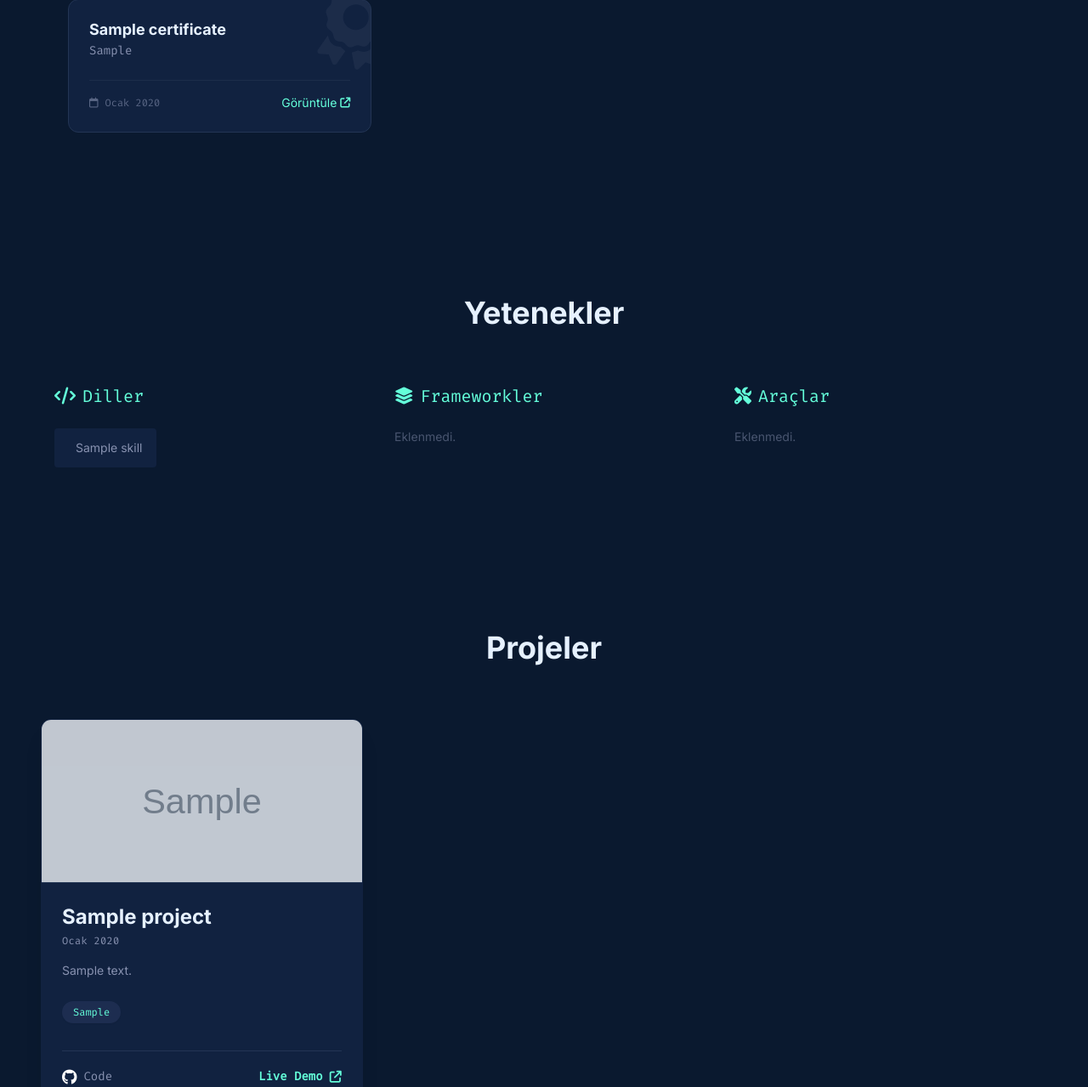
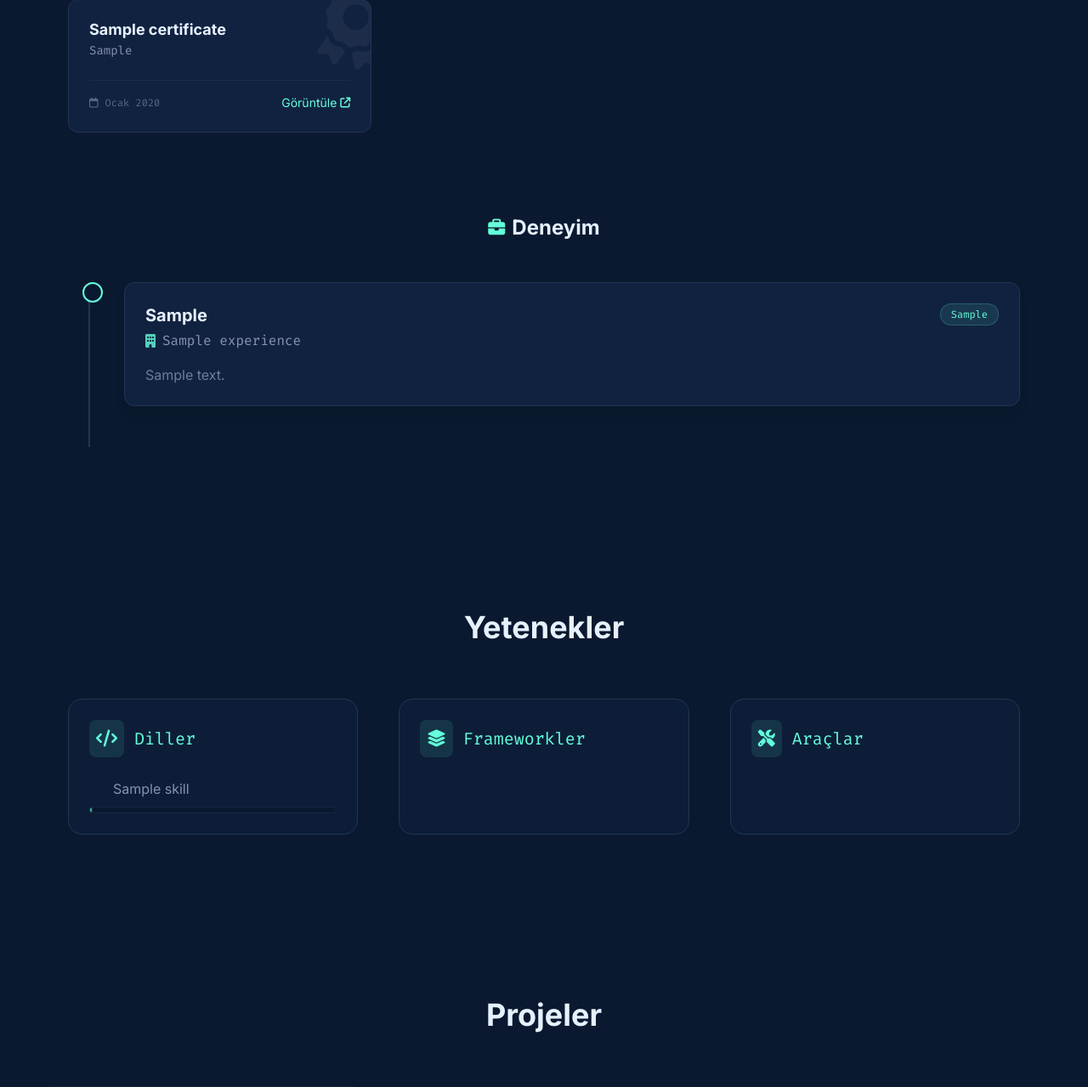
Before and after one commit to akfoz45/Portfolio-2.0, a Django app: page / in a window 1280 px wide. Shown: the part 1687-2966 px from the top of the page at 85% size. Run offline with Django 5.2, Linux system fonts and the light colour scheme; tables that the repository leaves empty hold one stand-in row (values such as "Sample post"); grey boxes marked "Sample" are stand-in pictures; some libraries are stand-ins or nearby versions.

Commit message:
Some bugs fixed

```diff
--- a/base/models.py
+++ b/base/models.py
@@ -67,6 +67,7 @@
     major = models.CharField(max_length=50, verbose_name="Bölüm Adı", blank=True)
     duration = models.CharField(max_length=50, verbose_name="Süre (Örn: 2020 - 2024)")
     grade = models.CharField(max_length=25, verbose_name="Not ortalaması (Opsiyonel)", blank=True)
+    order = models.IntegerField(default=0, verbose_name="Sıralama (Örn: 1, 2, 3)", blank=True)
 
     def __str__(self):
         return self.school_name
@@ -74,6 +75,7 @@
     class Meta:
         verbose_name = "Eğitim"
         verbose_name_plural = "Eğitim Bilgileri"
+        ordering = ['order']
 
 
 class Experience(models.Model):
@@ -81,6 +83,7 @@
     position = models.CharField(max_length=50, verbose_name="Pozisyon")
     duration = models.CharField(max_length=50, verbose_name="Çalışma Süresi")
     descreption = models.TextField(verbose_name="İş Tanımı / Açıklama")
+    order = models.IntegerField(default=0, verbose_name="Sıralama (Örn: 1, 2, 3)", blank=True)
 
     def __str__(self):
         return self.company_name
@@ -88,12 +91,14 @@
     class Meta:
         verbose_name = "Deneyim"
         verbose_name_plural = "Deneyimler"
+        ordering = ['order']
 
 class Certificate(models.Model):
     name = models.CharField(max_length=50, verbose_name="Sertifika Adı")
     issuer = models.CharField(max_length=50, verbose_name="Veren Kurum (Örn: Udemy, Coursera)")
     date = models.DateField(verbose_name="Alınma Tarihi")
     link = models.URLField(blank=True, verbose_name="Sertifika Linki (Opsiyonel)")
+    order = models.IntegerField(default=0, verbose_name="Sıralama (Örn: 1, 2, 3)", blank=True)
 
     def __str__(self):
         return self.name
@@ -101,6 +106,7 @@
     class Meta:
         verbose_name = "Sertifika"
         verbose_name_plural = "Sertifikalar"
+        ordering = ['order', '-date']
 
 class ContactMessage(models.Model):
     name = models.CharField(max_length=50, verbose_name="Gönderen Adı")
--- a/base/templates/base/home.html
+++ b/base/templates/base/home.html
@@ -30,6 +30,7 @@
 
     <link href="https://fonts.googleapis.com/css2?family=Inter:wght@300;400;600;700&family=Fira+Code:wght@300;400&display=swap" rel="stylesheet">
     <link rel="stylesheet" href="https://cdnjs.cloudflare.com/ajax/libs/font-awesome/6.4.0/css/all.min.css">
+
     <link rel="icon" type="image/png" href="{% static 'images/favicon.png' %}">
 
     <script src="https://cdn.jsdelivr.net/npm/sweetalert2@11"></script>
@@ -179,58 +180,111 @@
             </div>
             {% endif %}
 
+            {% if experiences %}
+            <div id="experience" class="mt-24">
+                <h3 class="text-2xl font-bold text-white mb-12 flex items-center justify-center gap-2">
+                    <span class="text-green font-mono text-xl"><i class="fa-solid fa-briefcase"></i></span> Deneyim
+                </h3>
+
+                <div class="relative border-l-2 border-lightestnavy ml-3 md:ml-6 space-y-12 pb-4">
+                    {% for exp in experiences %}
+                    <div class="mb-8 ml-6 md:ml-10 relative group">
+
+                        <span class="absolute -left-[33px] md:-left-[49px] top-0 bg-navy border-2 border-green w-4 h-4 md:w-6 md:h-6 rounded-full flex items-center justify-center group-hover:scale-125 transition duration-300 z-10">
+                            <div class="w-1.5 h-1.5 md:w-2 md:h-2 bg-green rounded-full opacity-0 group-hover:opacity-100 transition"></div>
+                        </span>
+
+                        <div class="bg-lightnavy p-6 rounded-xl border border-lightestnavy hover:-translate-y-1 hover:border-green/30 transition duration-300 shadow-lg relative">
+
+                            <div class="flex flex-col md:flex-row md:justify-between md:items-start gap-2 mb-4">
+                                <div>
+                                    <h4 class="text-xl font-bold text-white group-hover:text-green transition mb-1">
+                                        {{ exp.position }}
+                                    </h4>
+                                    <h5 class="text-base text-slate font-mono flex items-center gap-2">
+                                        <i class="fa-solid fa-building text-green/80"></i> {{ exp.company_name }}
+                                    </h5>
+                                </div>
+                                <span class="text-xs font-mono text-green bg-green/10 px-3 py-1 rounded-full border border-green/20 whitespace-nowrap self-start">
+                                    {{ exp.duration }}
+                                </span>
+                            </div>
+
+                            <div class="text-slate/80 leading-relaxed text-sm md:text-base">
+                                {{ exp.descreption|linebreaksbr }}
+                            </div>
+                        </div>
+                    </div>
+                    {% endfor %}
+                </div>
+            </div>
+            {% endif %}
+
         </section>
 
-        <section id="skills" class="py-24 max-w-6xl mx-auto">
-            <h2 class="text-3xl md:text-4xl font-bold text-white mb-16 text-center">
-                Yetenekler
-            </h2>
+        <section id="skills" class="py-24 max-w-7xl mx-auto px-6 lg:px-8 reveal">
+            <h2 class="text-3xl md:text-4xl font-bold text-white mb-16 text-center">Yetenekler</h2>
 
             <div class="grid md:grid-cols-2 lg:grid-cols-3 gap-12">
-                <div>
-                    <h3 class="text-green font-mono text-xl mb-6 flex items-center gap-2">
-                        <i class="fa-solid fa-code"></i> Diller
+                <div class="bg-lightnavy/50 p-6 rounded-2xl border border-lightestnavy backdrop-blur-sm hover:border-green/30 transition duration-300">
+                    <h3 class="text-green font-mono text-xl mb-6 flex items-center gap-3">
+                        <span class="bg-green/10 p-2 rounded-lg"><i class="fa-solid fa-code"></i></span> Diller
                     </h3>
-                    <div class="flex flex-wrap gap-3">
+                    <div class="space-y-6">
                         {% for skill in skills_languages %}
-                        <div class="bg-lightnavy px-4 py-3 rounded text-sm text-slate hover:text-green hover:bg-lightestnavy transition cursor-default border border-transparent hover:border-green/20 flex items-center gap-2">
-                            <i class="{{ skill.icon|default:'fa-solid fa-code' }} text-lg"></i>
-                            <span>{{ skill.name }}</span>
+                        <div class="group">
+                            <div class="flex justify-between mb-2">
+                                <span class="text-slate font-medium flex items-center gap-2">
+                                    <i class="{{ skill.icon }} text-green w-5 text-center"></i> {{ skill.name }}
+                                </span>
+                                <span class="text-xs font-mono text-green opacity-0 group-hover:opacity-100 transition">{{ skill.level }}%</span>
+                            </div>
+                            <div class="h-2 w-full bg-navy rounded-full overflow-hidden border border-lightestnavy/50">
+                                <div class="h-full bg-gradient-to-r from-green to-[#0a192f] rounded-full transition-all duration-1000 ease-out w-0 group-hover:w-[{{ skill.level }}%]" style="width: {{ skill.level }}%"></div>
+                            </div>
                         </div>
-                        {% empty %}
-                        <p class="text-sm text-slate opacity-50">Eklenmedi.</p>
                         {% endfor %}
                     </div>
                 </div>
 
-                <div>
-                    <h3 class="text-green font-mono text-xl mb-6 flex items-center gap-2">
-                        <i class="fa-solid fa-layer-group"></i> Frameworkler
+                <div class="bg-lightnavy/50 p-6 rounded-2xl border border-lightestnavy backdrop-blur-sm hover:border-green/30 transition duration-300">
+                    <h3 class="text-green font-mono text-xl mb-6 flex items-center gap-3">
+                        <span class="bg-green/10 p-2 rounded-lg"><i class="fa-solid fa-layer-group"></i></span> Frameworkler
                     </h3>
-                    <div class="flex flex-wrap gap-3">
+                    <div class="space-y-6">
                         {% for skill in skills_frameworks %}
-                        <div class="bg-lightnavy px-4 py-3 rounded text-sm text-slate hover:text-green hover:bg-lightestnavy transition cursor-default border border-transparent hover:border-green/20 flex items-center gap-2">
-                            <i class="{{ skill.icon|default:'fa-solid fa-layer-group' }} text-lg"></i>
-                            <span>{{ skill.name }}</span>
+                        <div class="group">
+                            <div class="flex justify-between mb-2">
+                                <span class="text-slate font-medium flex items-center gap-2">
+                                    <i class="{{ skill.icon }} text-green w-5 text-center"></i> {{ skill.name }}
+                                </span>
+                                <span class="text-xs font-mono text-green opacity-0 group-hover:opacity-100 transition">{{ skill.level }}%</span>
+                            </div>
+                            <div class="h-2 w-full bg-navy rounded-full overflow-hidden border border-lightestnavy/50">
+                                <div class="h-full bg-gradient-to-r from-green to-[#0a192f] rounded-full transition-all duration-1000 ease-out w-0 group-hover:w-[{{ skill.level }}%]" style="width: {{ skill.level }}%"></div>
+                            </div>
                         </div>
-                        {% empty %}
-                        <p class="text-sm text-slate opacity-50">Eklenmedi.</p>
                         {% endfor %}
                     </div>
                 </div>
 
-                <div>
-                    <h3 class="text-green font-mono text-xl mb-6 flex items-center gap-2">
-                        <i class="fa-solid fa-screwdriver-wrench"></i> Araçlar
+                <div class="bg-lightnavy/50 p-6 rounded-2xl border border-lightestnavy backdrop-blur-sm hover:border-green/30 transition duration-300">
+                    <h3 class="text-green font-mono text-xl mb-6 flex items-center gap-3">
+                        <span class="bg-green/10 p-2 rounded-lg"><i class="fa-solid fa-screwdriver-wrench"></i></span> Araçlar
                     </h3>
-                    <div class="flex flex-wrap gap-3">
+                    <div class="space-y-6">
                         {% for skill in skills_tools %}
-                        <div class="bg-lightnavy px-4 py-3 rounded text-sm text-slate hover:text-green hover:bg-lightestnavy transition cursor-default border border-transparent hover:border-green/20 flex items-center gap-2">
-                            <i class="{{ skill.icon|default:'fa-solid fa-toolbox' }} text-lg"></i>
-                            <span>{{ skill.name }}</span>
+                        <div class="group">
+                            <div class="flex justify-between mb-2">
+                                <span class="text-slate font-medium flex items-center gap-2">
+                                    <i class="{{ skill.icon }} text-green w-5 text-center"></i> {{ skill.name }}
+                                </span>
+                                <span class="text-xs font-mono text-green opacity-0 group-hover:opacity-100 transition">{{ skill.level }}%</span>
+                            </div>
+                            <div class="h-2 w-full bg-navy rounded-full overflow-hidden border border-lightestnavy/50">
+                                <div class="h-full bg-gradient-to-r from-green to-[#0a192f] rounded-full transition-all duration-1000 ease-out w-0 group-hover:w-[{{ skill.level }}%]" style="width: {{ skill.level }}%"></div>
+                            </div>
                         </div>
-                        {% empty %}
-                        <p class="text-sm text-slate opacity-50">Eklenmedi.</p>
                         {% endfor %}
                     </div>
                 </div>
@@ -416,10 +470,6 @@
         </p>
     </footer>
 
-    <script>
-        document.getElementById("year").textContent = new Date().getFullYear();
-    </script>
-
     <button id="backToTop" class="fixed bottom-8 right-8 bg-green text-navy w-12 h-12 rounded-full flex items-center justify-center text-xl shadow-lg translate-y-20 opacity-0 transition-all duration-500 z-50 hover:bg-white cursor-pointer" onclick="scrollToTop()">
         <i class="fa-solid fa-arrow-up"></i>
     </button>
--- a/base/views.py
+++ b/base/views.py
@@ -26,9 +26,9 @@
     skills_frameworks = Skill.objects.filter(is_active=True, category='framework')
     skills_tools = Skill.objects.filter(is_active=True, category='tool')
     projects = Project.objects.all().order_by('order')
-    educations = Education.objects.all().order_by('-id')
-    experiences = Experience.objects.all().order_by('-id')
-    certificates = Certificate.objects.all().order_by('-date')
+    educations = Education.objects.all().order_by('order')
+    experiences = Experience.objects.all().order_by('order')
+    certificates = Certificate.objects.all().order_by('order')
 
     context = {
         'profile': profile,
--- a/static/css/style.css
+++ b/static/css/style.css
@@ -1,5 +1,10 @@
 body {
     font-family: 'Inter', sans-serif;
+}
+
+/* Navbar Altında Kalan Bölümler İçin Kaydırma Payı */
+section {
+    scroll-margin-top: 100px;
 }
 
 /* Scrollbar Tasarımı */
@@ -8,7 +13,8 @@
 ::-webkit-scrollbar-thumb { background: #495670; border-radius: 5px; }
 ::-webkit-scrollbar-thumb:hover { background: #64ffda; }
 
-/* Animasyonlar */
+/* --- ANİMASYONLAR --- */
+
 .fade-in-up {
     animation: fadeInUp 0.8s ease-out forwards;
     opacity: 0;
@@ -18,6 +24,36 @@
 @keyframes fadeInUp {
     to { opacity: 1; transform: translateY(0); }
 }
+
+/* Kapanma Animasyonu (Fade Out) - "Daha Az Göster" için */
+@keyframes fadeOut {
+    from {
+        opacity: 1;
+        transform: translateY(0);
+    }
+    to {
+        opacity: 0;
+        transform: translateY(20px);
+    }
+}
+
+.fade-out {
+    animation: fadeOut 0.5s ease-out forwards;
+}
+
+/* Scroll Reveal */
+.reveal {
+    opacity: 0;
+    transform: translateY(30px);
+    transition: all 0.8s ease-out;
+}
+
+.reveal.active {
+    opacity: 1;
+    transform: translateY(0);
+}
+
+/* --- GÖRSEL EFEKTLER --- */
 
 /* Glass Effect (Cam Efekti) */
 .glass {
@@ -43,35 +79,3 @@
 .fa-database { color: #F29111 !important; }
 .fa-cuttlefish { color: #A8B9CC !important; }
 .fa-code { color: #64ffda !important; }
-
-/* Scroll Reveal Animasyonu */
-.reveal {
-    opacity: 0;
-    transform: translateY(30px);
-    transition: all 0.8s ease-out;
-}
-
-.reveal.active {
-    opacity: 1;
-    transform: translateY(0);
-}
-
-section {
-    scroll-margin-top: 100px;
-}
-
-/* Kapanma Animasyonu */
-@keyframes fadeOut {
-    from {
-        opacity: 1;
-        transform: translateY(0);
-    }
-    to {
-        opacity: 0;
-        transform: translateY(20px);
-    }
-}
-
-.fade-out {
-    animation: fadeOut 0.5s ease-out forwards;
-}
--- a/static/js/script.js
+++ b/static/js/script.js
@@ -1,5 +1,12 @@
 document.addEventListener('DOMContentLoaded', function() {
 
+    // --- 1. FOOTER YIL GÜNCELLEME ---
+    const yearSpan = document.getElementById("year");
+    if(yearSpan) {
+        yearSpan.textContent = new Date().getFullYear();
+    }
+
+    // --- 2. İLETİŞİM FORMU (AJAX) ---
     const contactForm = document.getElementById('contactForm');
 
     if (contactForm) {
@@ -29,33 +36,25 @@
                 if (data.success) {
                     this.reset();
 
-                    // --- GÜNCELLENEN TASARIM ---
                     Swal.fire({
                         title: 'Mesajınız Alındı!',
                         text: 'En kısa sürede size dönüş yapacağım.',
                         icon: 'success',
-
-                        // Temel Renk Ayarları (Fallback)
                         background: '#112240',
                         color: '#e6f1ff',
                         iconColor: '#64ffda',
-
-                        // Tailwind ile Özel Tasarım
                         buttonsStyling: false,
                         customClass: {
                             popup: 'bg-[#112240] border border-[#233554] rounded-xl shadow-2xl p-8',
                             title: 'text-[#e6f1ff] font-bold text-2xl font-sans mb-2',
                             htmlContainer: 'text-[#8892b0] text-base font-sans',
                             confirmButton: 'bg-[#64ffda] text-[#0a192f] font-bold font-mono py-3 px-8 rounded hover:bg-opacity-80 transition duration-300 mt-4 focus:outline-none',
-                            icon: 'border-[#64ffda] text-[#64ffda]'
                         }
                     });
                 }
             })
             .catch(error => {
                 console.error('Hata:', error);
-
-                // --- HATA MESAJI TASARIMI ---
                 Swal.fire({
                     title: 'Bir Hata Oluştu!',
                     text: 'Lütfen daha sonra tekrar deneyin.',
@@ -80,9 +79,86 @@
             });
         });
     }
+
+    // --- 3. PROJE "DAHA FAZLA / DAHA AZ GÖSTER" (ANİMASYONLU) ---
+    const items = document.querySelectorAll('.project-item');
+    const loadMoreBtn = document.getElementById('loadMoreBtn');
+    const loadMoreContainer = document.getElementById('loadMoreContainer');
+    const projectsSection = document.getElementById('projects');
+
+    const itemsToShow = 3;
+    let isExpanded = false;
+
+    if (items.length > itemsToShow) {
+        loadMoreContainer.classList.remove('hidden');
+
+        for (let i = itemsToShow; i < items.length; i++) {
+            items[i].classList.add('hidden');
+        }
+
+        loadMoreBtn.addEventListener('click', function() {
+            if (!isExpanded) {
+                // --- AÇILMA MODU ---
+                let delay = 0;
+
+                items.forEach((item, index) => {
+                    if (index >= itemsToShow) {
+                        item.classList.remove('hidden');
+
+                        item.classList.remove('fade-out');
+                        item.classList.add('fade-in-up');
+                        item.style.animationDelay = delay + 's';
+
+                        item.addEventListener('animationend', () => {
+                            item.style.animationDelay = '';
+                            item.style.opacity = '';
+                            item.style.transform = '';
+                        }, { once: true });
+
+                        delay += 0.1;
+                    }
+                });
+
+                loadMoreBtn.innerHTML = '<i class="fa-solid fa-angle-up mr-2"></i> Daha Az Göster';
+                isExpanded = true;
+
+            } else {
+                // --- KAPANMA MODU ---
+
+                projectsSection.scrollIntoView({ behavior: 'smooth', block: 'start' });
+
+                let delay = 0;
+                // Sondan başa doğru animasyon ver
+                for (let i = items.length - 1; i >= itemsToShow; i--) {
+                    const item = items[i];
+                    item.classList.remove('fade-in-up');
+                    item.classList.add('fade-out');
+                    item.style.animationDelay = (delay / 2) + 's';
+                    delay += 0.1;
+                }
+
+                setTimeout(() => {
+                    items.forEach((item, index) => {
+                        if (index >= itemsToShow) {
+                            item.classList.add('hidden');
+                            item.classList.remove('fade-out');
+                            item.style.animationDelay = '';
+                            item.style.opacity = '';
+                            item.style.transform = '';
+                        }
+                    });
+
+                    loadMoreBtn.textContent = 'Daha Fazla Göster';
+                }, 600 + (delay * 100));
+
+                isExpanded = false;
+            }
+        });
+    }
 });
 
-// --- PROJE SLIDER (GALERİ) KODLARI ---
+
+// --- 4. PROJE SLIDER (GLOBAL FONKSİYONLAR) ---
 let currentSlide = 0;
 
 function showSlide(index) {
@@ -127,29 +203,21 @@
     showSlide(index);
 }
 
-// --- BACK TO TOP BUTONU ---
+
+// --- 5. BACK TO TOP & SCROLL REVEAL ---
 const backToTopBtn = document.getElementById("backToTop");
-
-window.onscroll = function() {
-    if (document.body.scrollTop > 300 || document.documentElement.scrollTop > 300) {
-        backToTopBtn.classList.remove("translate-y-20", "opacity-0");
-    } else {
-        backToTopBtn.classList.add("translate-y-20", "opacity-0");
-    }
-};
 
 function scrollToTop() {
     window.scrollTo({ top: 0, behavior: 'smooth' });
 }
 
-// --- SCROLL ANIMASYONLARI (REVEAL) ---
 function reveal() {
     var reveals = document.querySelectorAll(".reveal");
 
     for (var i = 0; i < reveals.length; i++) {
         var windowHeight = window.innerHeight;
         var elementTop = reveals[i].getBoundingClientRect().top;
-        var elementVisible = 150; // Eleman ekranın ne kadar içine girince görünsün
+        var elementVisible = 150;
 
         if (elementTop < windowHeight - elementVisible) {
             reveals[i].classList.add("active");
@@ -157,86 +225,17 @@
     }
 }
 
-window.addEventListener("scroll", reveal);
+window.addEventListener("scroll", function() {
+    // Back to Top Göster/Gizle
+    if (backToTopBtn) {
+        if (document.body.scrollTop > 300 || document.documentElement.scrollTop > 300) {
+            backToTopBtn.classList.remove("translate-y-20", "opacity-0");
+        } else {
+            backToTopBtn.classList.add("translate-y-20", "opacity-0");
+        }
+    }
+
+    reveal();
+});
+
 reveal();
-
-// --- PROJE "DAHA FAZLA GÖSTER" ÖZELLİĞİ (FADE-OUT İLE) ---
-document.addEventListener('DOMContentLoaded', function() {
-    const items = document.querySelectorAll('.project-item');
-    const loadMoreBtn = document.getElementById('loadMoreBtn');
-    const loadMoreContainer = document.getElementById('loadMoreContainer');
-    const projectsSection = document.getElementById('projects');
-
-    // Başlangıçta görünecek proje sayısı
-    const itemsToShow = 3;
-    let isExpanded = false;
-
-    // Eğer proje sayısı sınırımızdan fazlaysa butonu göster
-    if (items.length > itemsToShow) {
-        loadMoreContainer.classList.remove('hidden');
-
-        // Fazlalıkları gizle
-        for (let i = itemsToShow; i < items.length; i++) {
-            items[i].classList.add('hidden');
-        }
-
-        loadMoreBtn.addEventListener('click', function() {
-            if (!isExpanded) {
-                // --- AÇILMA MODU ---
-                let delay = 0;
-
-                items.forEach((item, index) => {
-                    if (index >= itemsToShow) {
-                        item.classList.remove('hidden');
-
-                        // Açılma animasyonunu ekle
-                        item.classList.remove('fade-out');
-                        item.classList.add('fade-in-up');
-                        item.style.animationDelay = delay + 's';
-
-                        item.addEventListener('animationend', () => {
-                            item.style.animationDelay = '';
-                            item.style.opacity = '';
-                            item.style.transform = '';
-                        }, { once: true });
-
-                        delay += 0.1;
-                    }
-                });
-
-                loadMoreBtn.innerHTML = '<i class="fa-solid fa-angle-up mr-2"></i> Daha Az Göster';
-                isExpanded = true;
-
-            } else {
-                // --- KAPANMA MODU ---
-
-                projectsSection.scrollIntoView({ behavior: 'smooth', block: 'start' });
-
-                let delay = 0;
-                for (let i = items.length - 1; i >= itemsToShow; i--) {
-                    const item = items[i];
-                    item.classList.remove('fade-in-up');
-                    item.classList.add('fade-out');
-                    item.style.animationDelay = (delay / 2) + 's';
-                    delay += 0.1;
-                }
-
-                setTimeout(() => {
-                    items.forEach((item, index) => {
-                        if (index >= itemsToShow) {
-                            item.classList.add('hidden');
-                            item.classList.remove('fade-out');
-                            item.style.animationDelay = '';
-                            item.style.opacity = '';
-                            item.style.transform = '';
-                        }
-                    });
-
-                    loadMoreBtn.textContent = 'Daha Fazla Göster';
-                }, 600 + (delay * 100));
-
-                isExpanded = false;
-            }
-        });
-    }
-});
```
Also changed, not shown: base/admin.py (+9 -3 lines), base/migrations/0014_alter_certificate_options_alter_education_options_and_more.py (added), base/migrations/0015_alter_certificate_options.py (added).
